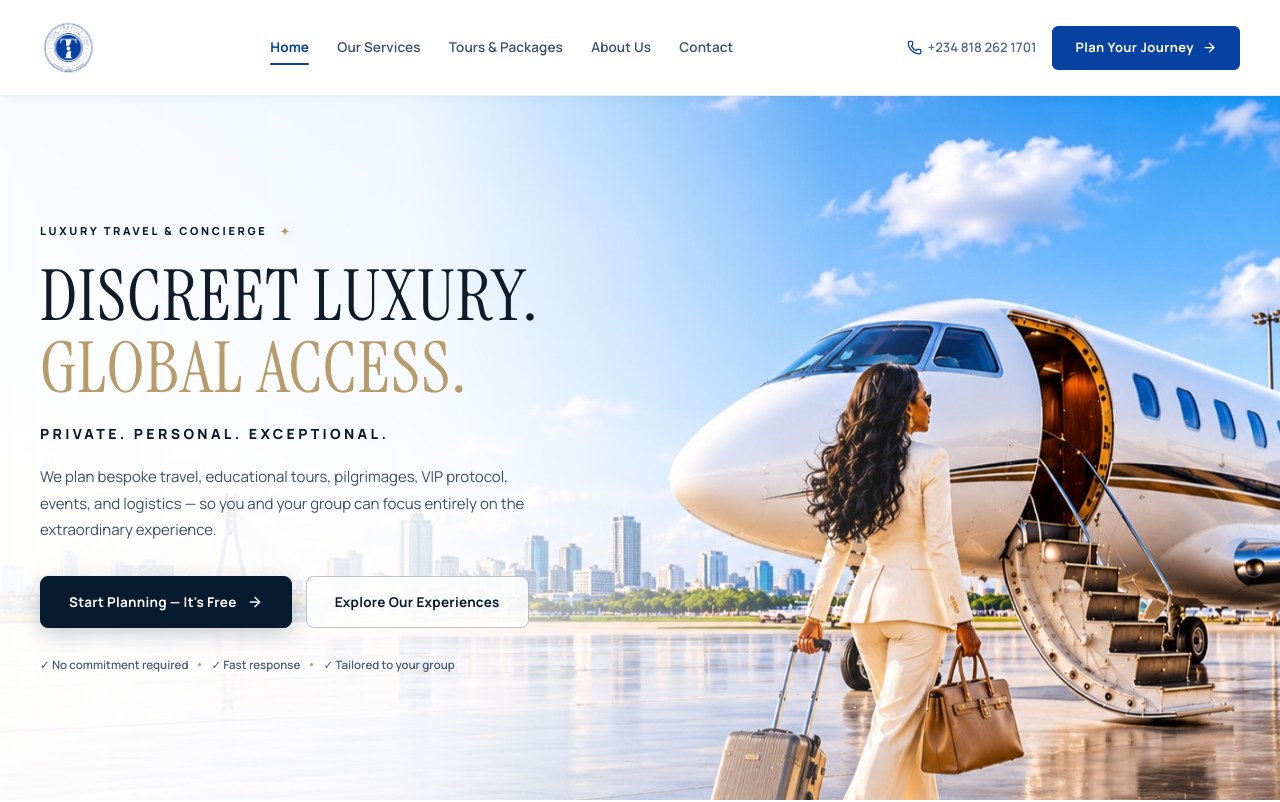
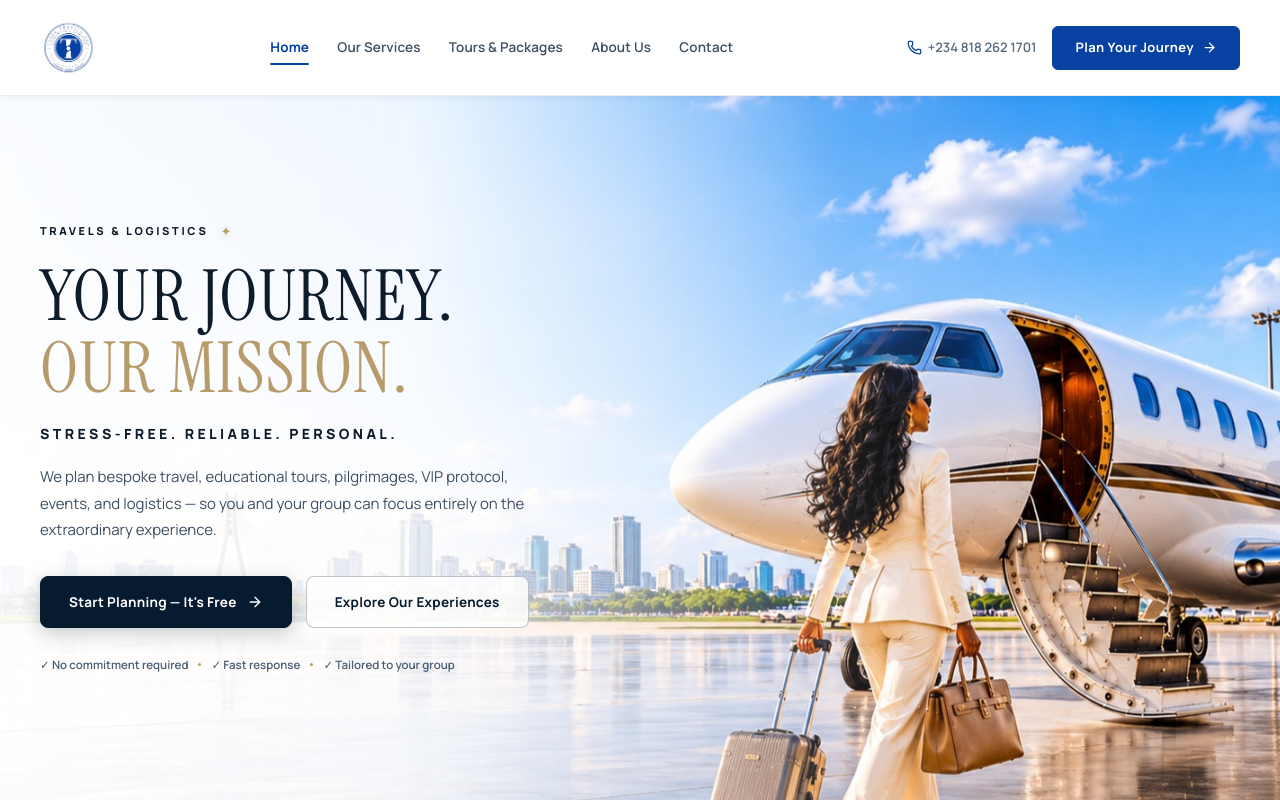
Before and after one commit to lawtg/Tarek, a React (Vite) app: page / in a window 1280 px wide. Shown: the top 802 px of the page. Built offline with nearby package versions, Linux system fonts and the light colour scheme; the HTML template or start-up script is replaced by a standard one; a web font is replaced by a local one.

Commit message:
Update hero copy to simpler travel & logistics messaging

```diff
--- a/src/app/pages.tsx
+++ b/src/app/pages.tsx
@@ -80,18 +80,18 @@ export function Home() {
           <div className="hero__content">
             <div className="hero__eyebrow-wrap">
               <span className="hero__eyebrow">
-                LUXURY TRAVEL &amp; CONCIERGE
+                TRAVELS &amp; LOGISTICS
               </span>
               <span className="hero__diamond" aria-hidden="true">✦</span>
             </div>
 
             <h1 className="hero__title">
-              <span>DISCREET LUXURY.</span>
-              <em>GLOBAL ACCESS.</em>
+              <span>YOUR JOURNEY.</span>
+              <em>OUR MISSION.</em>
             </h1>
 
             <p className="hero__tagline">
-              PRIVATE. PERSONAL. EXCEPTIONAL.
+              STRESS-FREE. RELIABLE. PERSONAL.
             </p>
 
             <p className="hero__sub">
```
